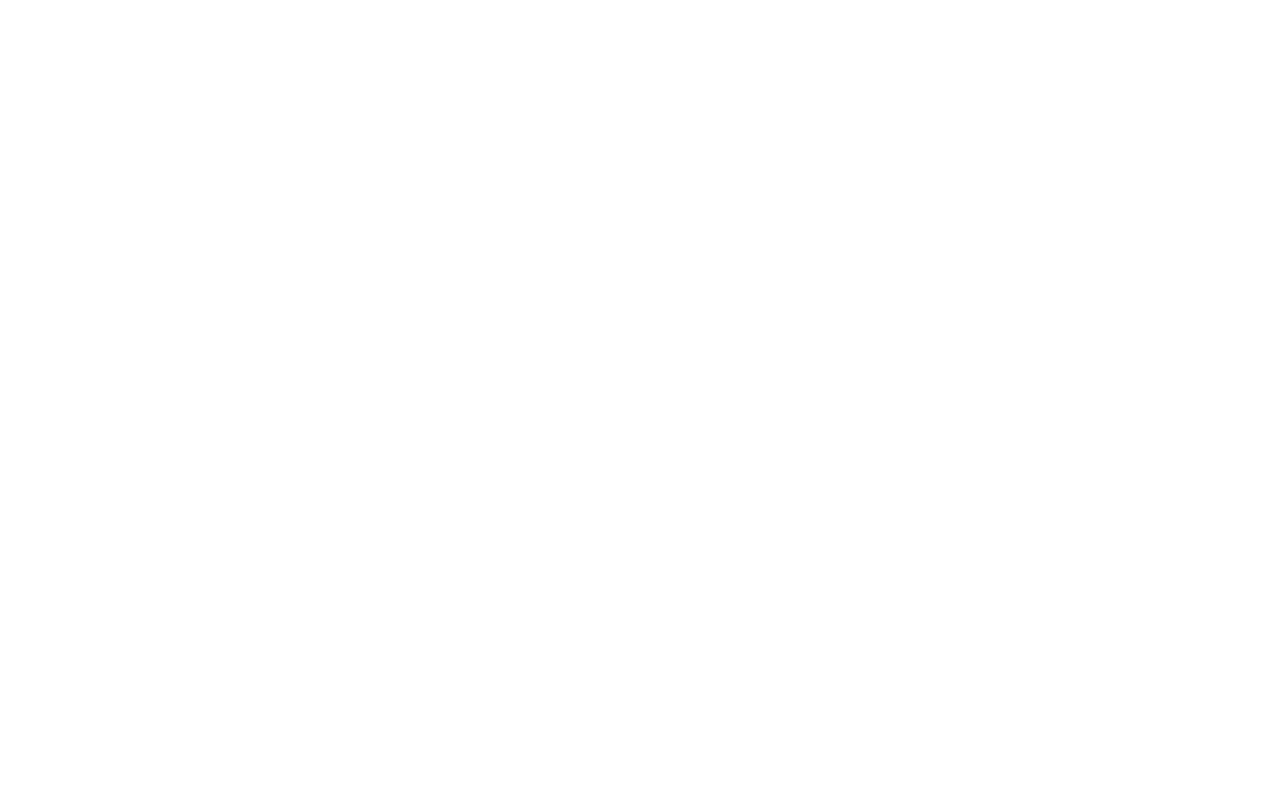
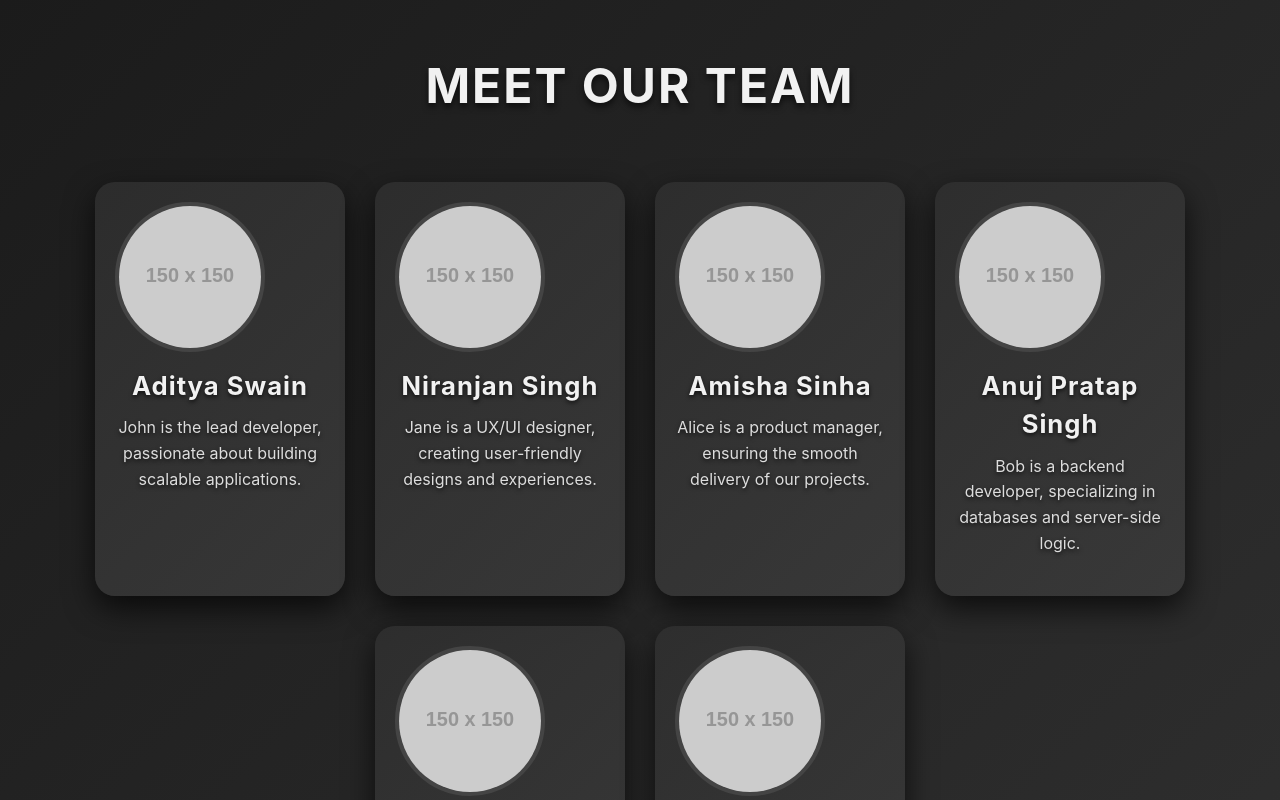
Before and after one commit to amamisha59/WDPPROJ, a React (Vite) app in the folder frontend/: page /about in a window 1280 px wide. Before the commit this address had no page. Shown: the top 800 px of the page. Built offline with nearby package versions, Linux system fonts and the light colour scheme.

Commit message:
added about page, changes the popup in seller dashboard, changes seller and buyer dashboard name

```diff
--- a/frontend/src/App.jsx
+++ b/frontend/src/App.jsx
@@ -8,6 +8,7 @@
 import AddHouse from "./components/AddHouse";
 import UserListings from "./components/UserListings";
 import HouseDescription from "./components/HouseDescription";
+import AboutPage from "./components/AboutPage";
 import {
   ApolloClient,
   ApolloProvider,
@@ -88,6 +89,7 @@
           <Route path="/user-listings" element={<UserListings />} />
           <Route path="/house-description" element={<HouseDescription />} />
           <Route path="/sold-houses" element={<SoldHouse />} />
+          <Route path="/about" element={<AboutPage />} />
         </Routes>
       </BrowserRouter>
     </ApolloProvider>
--- /dev/null
+++ b/frontend/src/components/AboutPage.css
@@ -0,0 +1,108 @@
+/* Global Styles */
+body {
+    background-color: #121212; /* Dark background */
+    color: white; /* Light text */
+    font-family: 'Arial', sans-serif;
+  }
+
+  /* About Page Container */
+  .about-container {
+    padding: 50px 20px;
+    background: linear-gradient(135deg, rgba(28, 28, 28, 0.9) 0%, rgba(51, 51, 51, 0.9) 100%);
+    min-height: 100vh;
+    text-align: center;
+    color: white;
+  }
+
+  /* Heading Styles */
+  .about-heading {
+    font-size: 3rem;
+    font-weight: 700;
+    margin-bottom: 40px;
+    text-shadow: 0px 4px 6px rgba(0, 0, 0, 0.6);
+    color: #f1f1f1;
+    letter-spacing: 2px;
+    text-transform: uppercase;
+  }
+
+  /* Team Cards Container */
+  .team-cards-container {
+    display: flex;
+    flex-wrap: wrap;
+    justify-content: center;
+    gap: 30px;
+    padding: 20px;
+  }
+
+  /* Individual Team Card */
+  .team-card {
+    background: linear-gradient(135deg, rgba(48, 48, 48, 0.8) 0%, rgba(60, 60, 60, 0.8) 100%);
+    padding: 20px;
+    border-radius: 20px;
+    width: 250px;
+    box-shadow: 0 12px 30px rgba(0, 0, 0, 0.7);
+    transition: transform 0.3s, box-shadow 0.3s, background-color 0.3s;
+    text-align: center;
+    position: relative;
+    overflow: hidden;
+  }
+
+  /* Hover Effects for Team Cards */
+  .team-card:hover {
+    transform: translateY(-12px);
+    box-shadow: 0 20px 40px rgba(0, 0, 0, 0.8);
+    background: linear-gradient(135deg, rgba(60, 60, 60, 0.8) 0%, rgba(48, 48, 48, 0.8) 100%);
+  }
+
+  /* Team Member Image */
+  .team-member-image {
+    width: 150px;
+    height: 150px;
+    border-radius: 50%;
+    margin-bottom: 15px;
+    object-fit: cover;
+    border: 4px solid #444;
+    transition: transform 0.3s, filter 0.3s;
+  }
+
+  .team-card:hover .team-member-image {
+    transform: scale(1.1);
+    filter: brightness(1.2);
+  }
+
+  /* Team Member Name */
+  .team-member-name {
+    font-size: 1.6rem;
+    font-weight: 700;
+    margin-bottom: 10px;
+    color: #f1f1f1;
+    text-shadow: 0px 2px 4px rgba(0, 0, 0, 0.7);
+    letter-spacing: 1px;
+  }
+
+  /* Team Member Description */
+  .team-member-description {
+    font-size: 1rem;
+    color: #ddd;
+    line-height: 1.6;
+    text-shadow: 0px 2px 4px rgba(0, 0, 0, 0.7);
+    margin-bottom: 20px;
+  }
+
+  /* Add a gradient background on hover for the card */
+  .team-card:hover .team-member-description {
+    color: #ddd;
+    text-decoration: underline;
+  }
+
+  /* Responsive Styles for Small Screens */
+  @media (max-width: 768px) {
+    .team-cards-container {
+      gap: 20px;
+    }
+
+    .team-card {
+      width: 100%;
+      max-width: 300px;
+    }
+  }
--- /dev/null
+++ b/frontend/src/components/AboutPage.jsx
@@ -0,0 +1,70 @@
+import React from "react";
+import { useNavigate } from "react-router-dom"; // Import useNavigate for navigation
+import "./AboutPage.css";
+
+function AboutPage() {
+  const navigate = useNavigate(); // Initialize navigate
+
+  const teamMembers = [
+    {
+      name: "Aditya Swain",
+      image: "https://via.placeholder.com/150",
+      description: "John is the lead developer, passionate about building scalable applications."
+    },
+    {
+      name: "Niranjan Singh",
+      image: "https://via.placeholder.com/150",
+      description: "Jane is a UX/UI designer, creating user-friendly designs and experiences."
+    },
+    {
+      name: "Amisha Sinha",
+      image: "https://via.placeholder.com/150",
+      description: "Alice is a product manager, ensuring the smooth delivery of our projects."
+    },
+    {
+      name: "Anuj Pratap Singh",
+      image: "https://via.placeholder.com/150",
+      description: "Bob is a backend developer, specializing in databases and server-side logic."
+    },
+    {
+      name: "Kanhaiya",
+      image: "https://via.placeholder.com/150",
+      description: "Emma is a marketing expert, driving strategies to expand our brand presence."
+    },
+    {
+      name: "Fabiha",
+      image: "https://via.placeholder.com/150",
+      description: "Mike is a frontend developer, creating engaging and responsive user interfaces."
+    }
+  ];
+
+  return (
+    <div className="about-container">
+      <h1 className="about-heading">Meet Our Team</h1>
+
+      {/* Team Members Cards */}
+      <div className="team-cards-container">
+        {teamMembers.map((member, index) => (
+          <div className="team-card" key={index}>
+            <img src={member.image} alt={member.name} className="team-member-image" />
+            <h3 className="team-member-name">{member.name}</h3>
+            <p className="team-member-description">{member.description}</p>
+          </div>
+        ))}
+      </div>
+
+      {/* Back Button */}
+      <div className="text-center mt-6">
+        <button
+          onClick={() => navigate("/")}  // Navigates back to the landing page
+          className="px-8 py-3 bg-blue-600 text-white rounded-lg font-semibold
+                     hover:bg-blue-700 transition duration-300 ease-in-out transform hover:-translate-y-1"
+        >
+          Back to Landing Page
+        </button>
+      </div>
+    </div>
+  );
+}
+
+export default AboutPage;
--- a/frontend/src/components/BuyerDashBoard.jsx
+++ b/frontend/src/components/BuyerDashBoard.jsx
@@ -121,7 +121,7 @@
       <header className="dashboard-header">
         <div className="header-content">
           <h1 className="text-3xl font-bold text-yellow-500">
-            Buyer Dashboard
+            BuySphere
           </h1>
           <div className="buttons-container">
             <button
--- a/frontend/src/components/LandingPage.jsx
+++ b/frontend/src/components/LandingPage.jsx
@@ -1,7 +1,7 @@
 import { useNavigate } from 'react-router-dom';
-
+import "./LandingPage.css";
 function LandingPage() {
-  const navigate = useNavigate();
+const navigate = useNavigate();
 
   return (
     <div className="relative min-h-screen overflow-hidden">
@@ -54,6 +54,14 @@
           </div>
         </div>
       </div>
+
+      {/* Transparent About Button */}
+      <button
+        onClick={() => navigate('/about')}
+        className="absolute top-9 right-4 transform -translate-y-1/2 px-4 py-2 bg-transparent border border-white text-white rounded-lg hover:bg-white hover:text-black transition-all duration-200 hover:scale-105 z-[999]"
+      >
+        About
+      </button>
     </div>
   );
 }
--- a/frontend/src/components/SellerDashBoard.jsx
+++ b/frontend/src/components/SellerDashBoard.jsx
@@ -39,6 +39,9 @@
     },
   });
 
+  const [isModalOpen, setIsModalOpen] = useState(false); // State for modal visibility
+  const [houseToDelete, setHouseToDelete] = useState(null); // State to store houseId to delete
+
   const handleLogout = () => {
     localStorage.removeItem("userToken");
     localStorage.removeItem("userRole");
@@ -46,16 +49,25 @@
     navigate("/");
   };
 
-  const handleDelete = async (houseId) => {
-    if (window.confirm("Are you sure you want to delete this property?")) {
-      try {
-        await deleteHouse({
-          variables: { houseId },
-        });
-      } catch (err) {
-        console.error("Error deleting house:", err);
-      }
+  const handleDelete = (houseId) => {
+    setHouseToDelete(houseId); // Set the houseId to delete
+    setIsModalOpen(true); // Open the modal
+  };
+
+  const confirmDelete = async () => {
+    try {
+      await deleteHouse({
+        variables: { houseId: houseToDelete },
+      });
+      setIsModalOpen(false); // Close the modal after deletion
+    } catch (err) {
+      console.error("Error deleting house:", err);
+      setIsModalOpen(false); // Close the modal on error
     }
+  };
+
+  const cancelDelete = () => {
+    setIsModalOpen(false); // Close the modal if cancel
   };
 
   if (loading)
@@ -77,7 +89,7 @@
       <header className="dashboard-header">
         <div className="header-content">
           <h1 className="text-3xl font-bold text-yellow-500">
-            Seller Dashboard
+            SellSphere
           </h1>
           <div className="buttons-container">
             <button
@@ -203,6 +215,23 @@
           </div>
         )}
       </main>
+
+      {/* Confirmation Modal */}
+      {isModalOpen && (
+        <div className="modal-overlay">
+          <div className="modal">
+            <h2 className="modal-title">Are you sure you want to delete this property?</h2>
+            <div className="modal-actions">
+              <button onClick={confirmDelete} className="btn-confirm">
+                Yes, Delete
+              </button>
+              <button onClick={cancelDelete} className="btn-cancel">
+                Cancel
+              </button>
+            </div>
+          </div>
+        </div>
+      )}
     </div>
   );
 }
--- a/frontend/src/components/SellerDashboard.css
+++ b/frontend/src/components/SellerDashboard.css
@@ -214,6 +214,70 @@
 .btn-logout {
   background: rgba(242, 175, 7, 0.902);
 }
+/* Modal overlay */
+.modal-overlay {
+  position: fixed;
+  top: 0;
+  left: 0;
+  right: 0;
+  bottom: 0;
+  background: rgba(0, 0, 0, 0.7);
+  display: flex;
+  justify-content: center;
+  align-items: center;
+  z-index: 9999;
+}
+
+/* Modal box */
+.modal {
+  background: white;
+  color:black;
+  padding: 20px;
+  border-radius: 8px;
+  width: 400px;
+  text-align: center;
+  box-shadow: 0 4px 10px rgba(0, 0, 0, 0.2);
+}
+
+/* Modal title */
+.modal-title {
+  font-size: 18px;
+  font-weight: bold;
+  margin-bottom: 20px;
+}
+
+/* Modal buttons */
+.modal-actions {
+  display: flex;
+  justify-content: space-between;
+  gap: 10px;
+}
+
+.modal button {
+  padding: 10px 20px;
+  border: none;
+  border-radius: 5px;
+  cursor: pointer;
+}
+
+.btn-confirm {
+  background-color: #e74c3c;
+  color: white;
+}
+
+.btn-cancel {
+  background-color: #95a5a6;
+  color: white;
+}
+
+.btn-confirm:hover {
+  background-color: #c0392b;
+}
+
+.btn-cancel:hover {
+  background-color: #7f8c8d;
+}
+
 
 @keyframes glowing {
   0% { background-position: 0 0; }
```
Also changed, not shown: frontend/src/components/LandingPage.css (line endings or trailing spaces).
